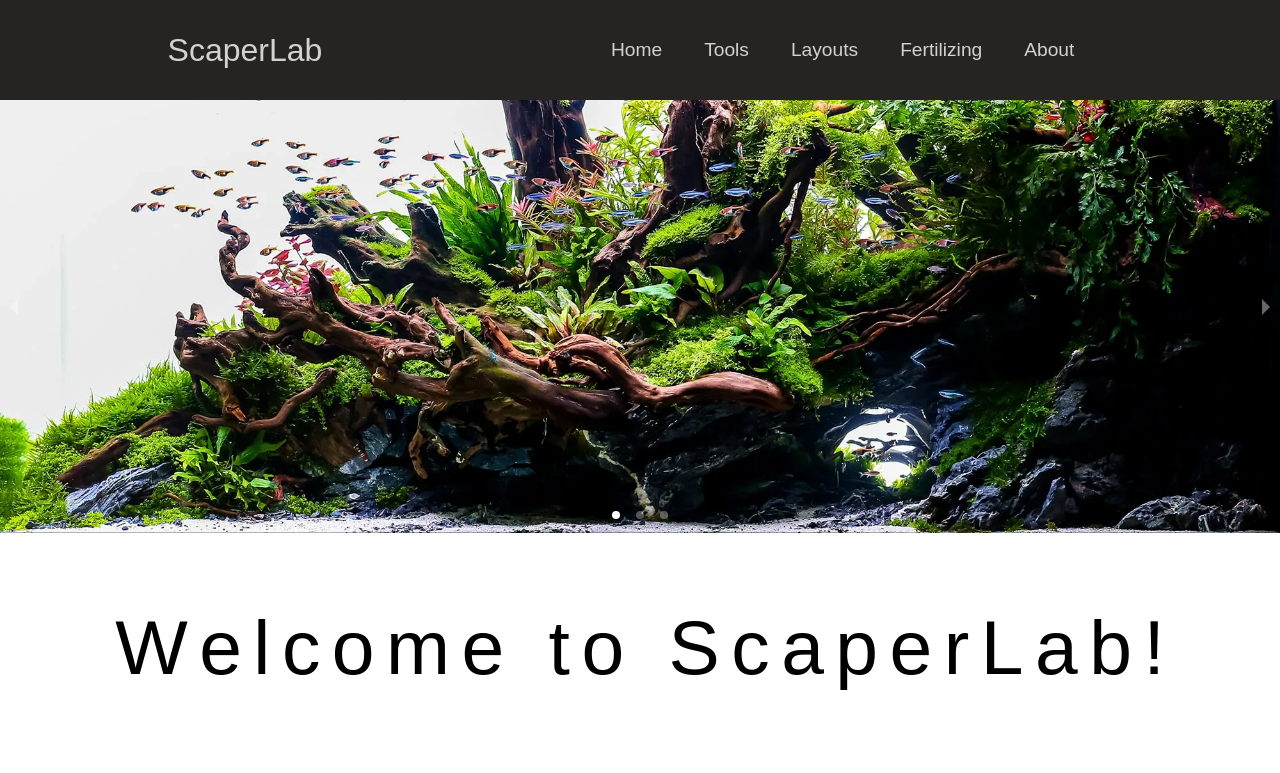
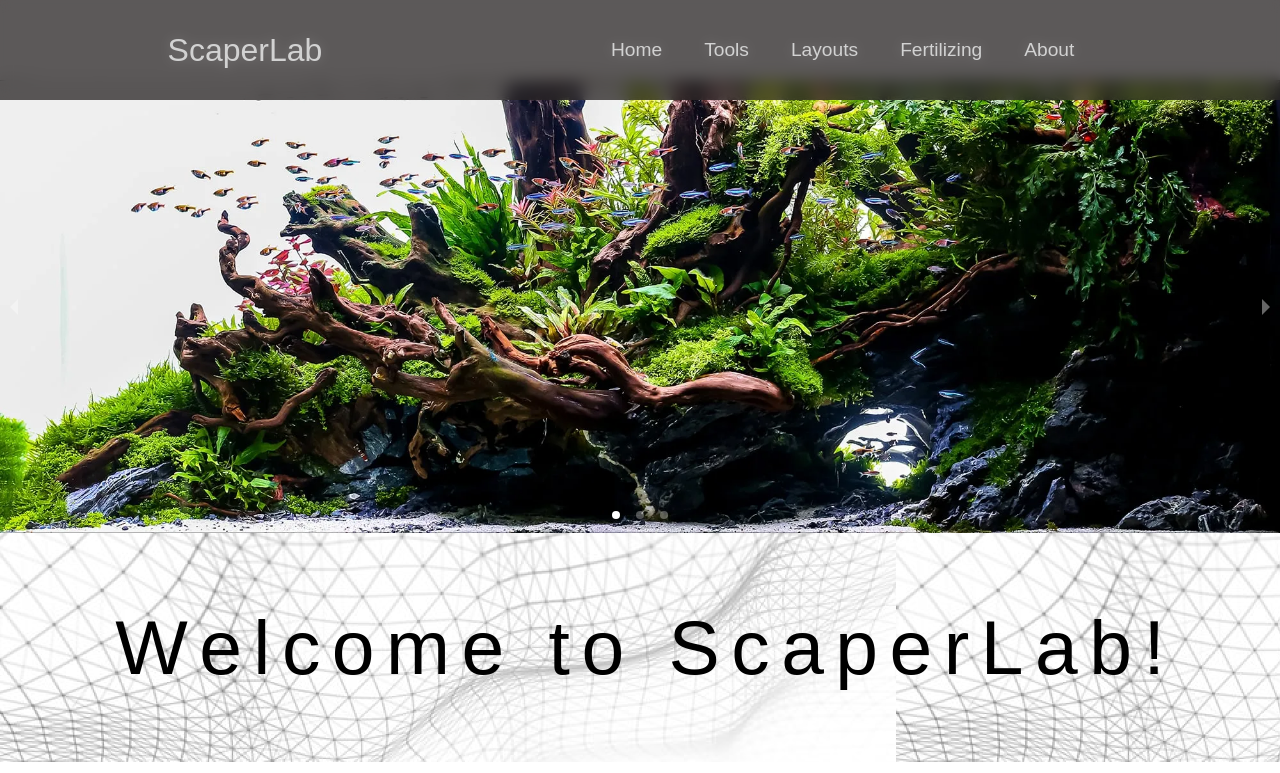
Before and after one commit to freddy-lopez01/ScaperLab, a React (Create React App) app in the folder scaperlab/: page / in a window 1280 px wide. Shown: the top 773 px of the page. Built offline with nearby package versions, Linux system fonts and the light colour scheme.

Commit message:
worked on more stuff

```diff
--- a/scaperlab/src/components/AboutDesc.jsx
+++ b/scaperlab/src/components/AboutDesc.jsx
@@ -6,6 +6,7 @@ import './AboutDesc.css';
 function AboutDes () {
     return (
         <>
+        <div className="back">
         <div className="about-body">
             <img src="pic3.jpg" alt="pic3"/>
             <h1>About ScaperLab</h1>
@@ -15,6 +16,7 @@ function AboutDes () {
                 start their journey into the world of Aquascaping.
             </p>
         </div>
+        </div>
         </>
     )
 };
--- a/scaperlab/src/components/NavBar.css
+++ b/scaperlab/src/components/NavBar.css
@@ -1,5 +1,6 @@
 .Navbar {
-  background-color: #262323;
+  background-color: rgba(38, 35, 35, .5);
+  backdrop-filter: blur(6px);
   height: 100px;
   width: 100%;
   display: flex;
--- a/scaperlab/src/components/Welcome.css
+++ b/scaperlab/src/components/Welcome.css
@@ -2,9 +2,10 @@
   display: flex;
   justify-content: center;
   overflow: hidden;
-  margin: 5%;
+  padding: 5%;
+  background-image: url("back-new.png");
+  background-size: 70%;
 }
-
 
 .word {
   font-size: 6vw;
```
Also changed, not shown: scaperlab/src/components/back-new.png (added), scaperlab/src/components/background.jpg (added).
